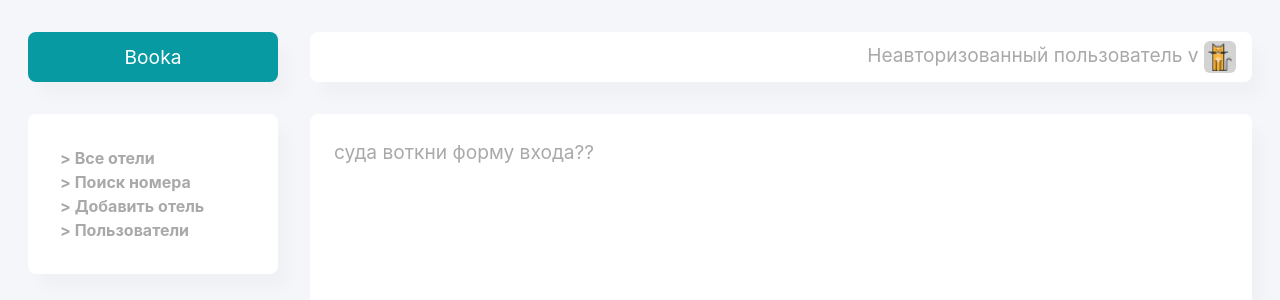
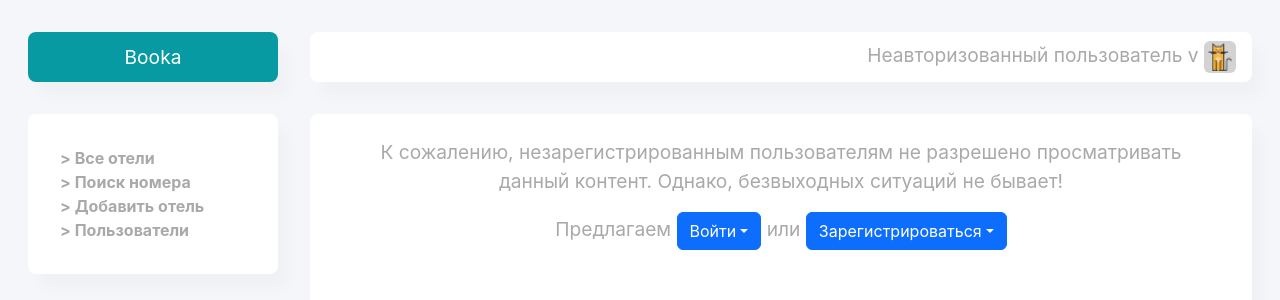
Before and after one commit to laps78/fjs-diplom, a React (Create React App) app in the folder frontend/: page / in a window 1280 px wide. Shown: the top 300 px of the page. Built offline with nearby package versions, Linux system fonts and the light colour scheme.

Commit message:
Добавлена логика вывода форм регистрации и авторизации для неавторизованных пользователей в элементе Main

```diff
--- a/frontend/src/components/Main/Main.css
+++ b/frontend/src/components/Main/Main.css
@@ -9,6 +9,7 @@
 }
 
 .main_content_wrapper {
+  min-width: 100%;
   display: flex;
   flex-direction: column;
   justify-content: flex-start;
--- a/frontend/src/components/Main/Main.js
+++ b/frontend/src/components/Main/Main.js
@@ -1,16 +1,36 @@
 import "./Main.css";
 import { useContext } from "react";
 import AppContext from "../../contexts/AppContext";
+import {
+  linkToDropdownLoginForm,
+  LoginForm,
+} from "../atoms/forms/LoginForm/LoginForm";
+import {
+  linkToDropdownRegisterForm,
+  RegisterForm,
+} from "../atoms/forms/RegisterForm/RegisterForm";
 
 const Main = (props) => {
   const { user } = useContext(AppContext);
 
-  const unAuthorizedContent = "суда воткни форму входа??";
+  const unAuthorizedContent = (
+    <div className="container text-center">
+      <p>
+        К сожалению, незарегистрированным пользователям не разрешено
+        просматривать данный контент. Однако, безвыходных ситуаций не бывает!
+      </p>
+      <p>
+        Предлагаем {linkToDropdownLoginForm} или {linkToDropdownRegisterForm}
+        <LoginForm />
+        <RegisterForm />
+      </p>
+    </div>
+  );
 
   const authorizedContent = "main";
   return (
     <main className="shadowed_box Main col-6">
-      <div className="main_content_wrapper">
+      <div className="main_content_wrapper text-center">
         {user ? <>{authorizedContent}</> : <>{unAuthorizedContent}</>}
       </div>
     </main>
--- /dev/null
+++ b/frontend/src/components/atoms/forms/LoginForm/LoginForm.js
@@ -0,0 +1,64 @@
+import "./LoginForm.css";
+import { useRef } from "react";
+
+export const linkToDropdownLoginForm = (
+  <button
+    type="button"
+    className="btn btn-primary dropdown-toggle"
+    data-bs-toggle="dropdown"
+    aria-expanded="false"
+    data-bs-auto-close="outside"
+  >
+    Войти
+  </button>
+);
+
+export const LoginForm = () => {
+  return (
+    <div className="dropdown">
+      <form className="dropdown-menu p-4">
+        <div className="mb-3">
+          <label for="exampleDropdownFormEmail2" className="form-label">
+            Email address
+          </label>
+          <input
+            type="email"
+            className="form-control"
+            id="exampleDropdownFormEmail2"
+            placeholder="email@example.com"
+          />
+        </div>
+        <div className="mb-3">
+          <label for="exampleDropdownFormPassword2" className="form-label">
+            Password
+          </label>
+          <input
+            type="password"
+            className="form-control"
+            id="exampleDropdownFormPassword2"
+            placeholder="Password"
+          />
+        </div>
+        <div className="mb-3">
+          <div className="form-check">
+            <input
+              type="checkbox"
+              className="form-check-input"
+              id="dropdownCheck2"
+            />
+            <label className="form-check-label" for="dropdownCheck2">
+              Remember me
+            </label>
+          </div>
+        </div>
+        <button type="submit" className="btn btn-primary">
+          Sign in
+        </button>
+      </form>
+    </div>
+  );
+};
+
+const DropdownLoginForm = { linkToDropdownLoginForm, LoginForm };
+
+export default DropdownLoginForm;
--- /dev/null
+++ b/frontend/src/components/atoms/forms/RegisterForm/RegisterForm.js
@@ -0,0 +1,64 @@
+import "./RegisterForm.css";
+import { useRef } from "react";
+
+export const linkToDropdownRegisterForm = (
+  <button
+    type="button"
+    className="btn btn-primary dropdown-toggle"
+    data-bs-toggle="dropdown"
+    aria-expanded="false"
+    data-bs-auto-close="outside"
+  >
+    Зарегистрироваться
+  </button>
+);
+
+export const RegisterForm = () => {
+  return (
+    <div className="dropdown">
+      <form className="dropdown-menu p-4">
+        <div className="mb-3">
+          <label for="exampleDropdownFormEmail2" className="form-label">
+            Email address
+          </label>
+          <input
+            type="email"
+            className="form-control"
+            id="exampleDropdownFormEmail2"
+            placeholder="email@example.com"
+          />
+        </div>
+        <div className="mb-3">
+          <label for="exampleDropdownFormPassword2" className="form-label">
+            Password
+          </label>
+          <input
+            type="password"
+            className="form-control"
+            id="exampleDropdownFormPassword2"
+            placeholder="Password"
+          />
+        </div>
+        <div className="mb-3">
+          <div className="form-check">
+            <input
+              type="checkbox"
+              className="form-check-input"
+              id="dropdownCheck2"
+            />
+            <label className="form-check-label" for="dropdownCheck2">
+              Remember me
+            </label>
+          </div>
+        </div>
+        <button type="submit" className="btn btn-primary">
+          Sign in
+        </button>
+      </form>
+    </div>
+  );
+};
+
+const DropdownRegisterForm = { linkToDropdownRegisterForm, RegisterForm };
+
+export default DropdownRegisterForm;
```
Also changed, not shown: frontend/src/components/atoms/forms/LoginForm/LoginForm.css (added), frontend/src/components/atoms/forms/RegisterForm/RegisterForm.css (added).
